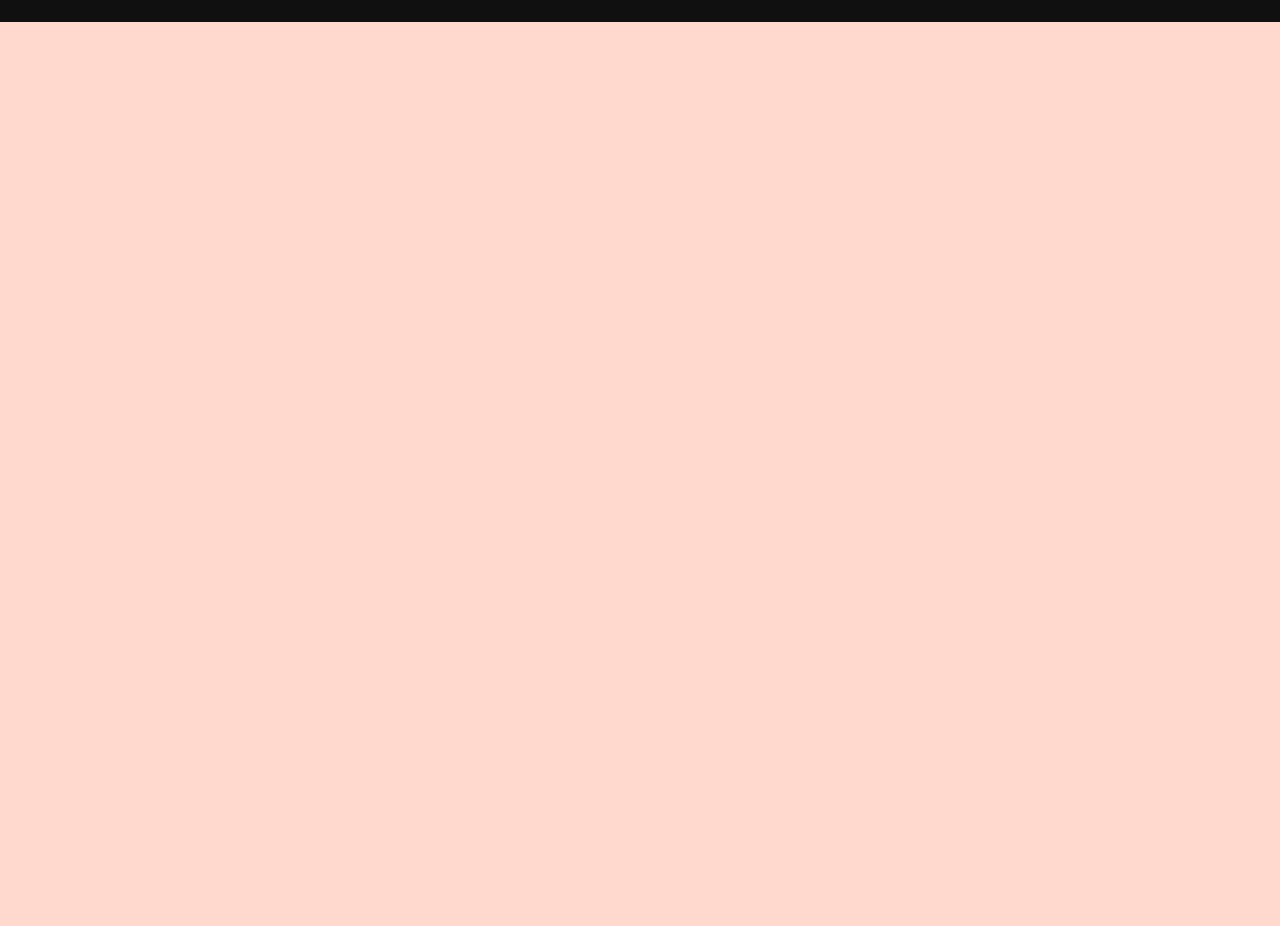
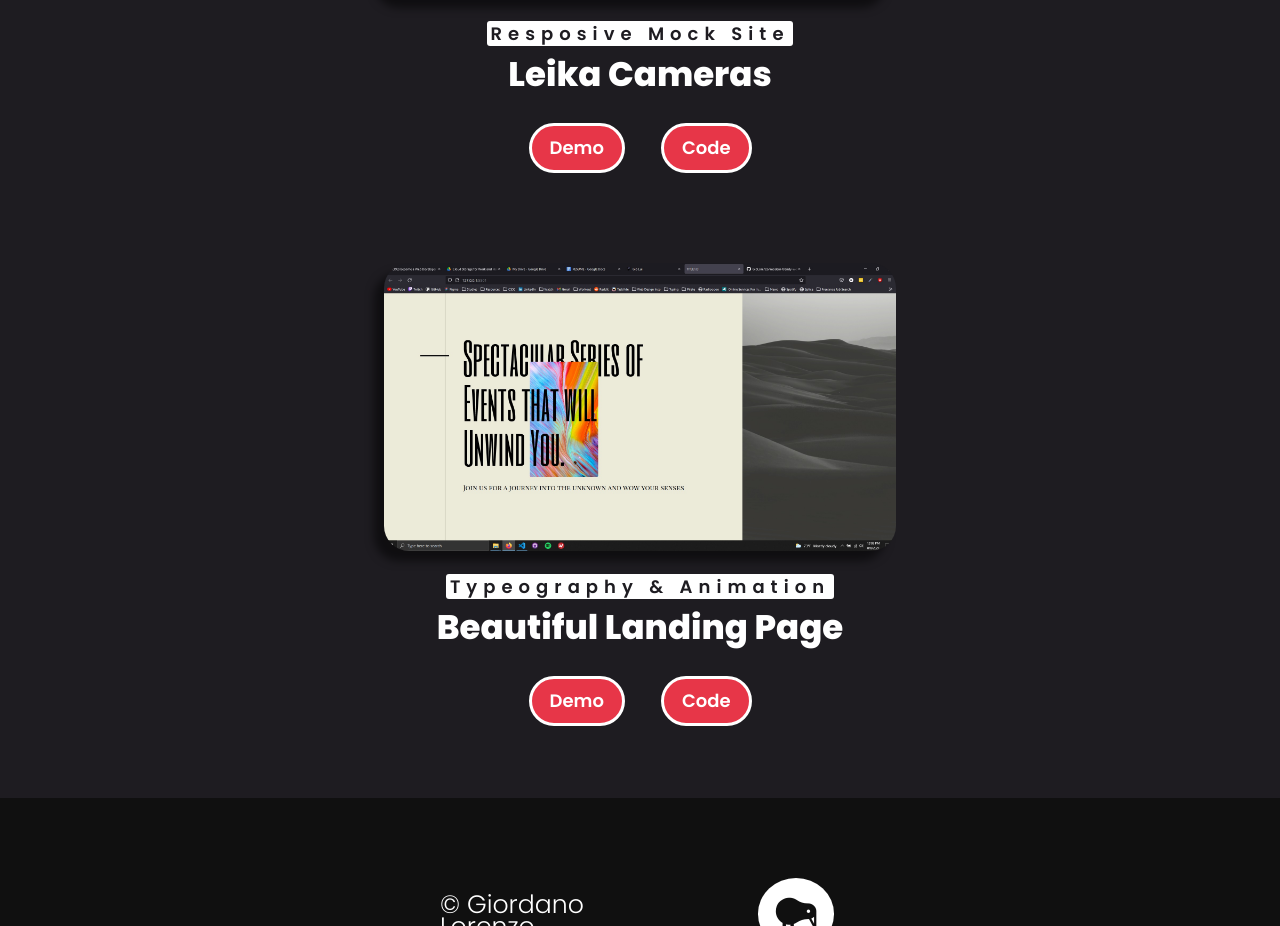
Before and after one commit to GioLorenzo/PORTFOLIO, a website: page index.html in a window 1280 px wide. Shown: the part 3104-4030 px from the top of the page. Before the commit the page ends 3126 px from the top, so only its background shows below. Drawn offline with nearby package versions, Linux system fonts and the light colour scheme; a script that the page names is missing.

Commit message:
added projects

```diff
--- a/index.html
+++ b/index.html
@@ -167,6 +167,44 @@
                 </div>
             </div>
         </div>
+        <div class="portfolio-container transition 3">
+            <img src="./assets/img/project4.jpg" alt="Project Four Screenshot">
+            <div class="portfolio-text">
+                <div class="inner">
+                    <p class="subtitle">Resposive Mock Site</p>
+                    <p class="featured-title">Leika Cameras</p>
+                    <p class="featured-desc">Lorem ipsum dolor sit amet consectetur adipisicing elit. Soluta natus
+                        optio, eaque modi doloribus quis maxime magnam sapiente itaque id!</p>
+                    <div class="button-container">
+                        <button class="project-one-demo">
+                            <a href="https://giolorenzo.github.io/responsive-camera-site/" target='_blank'>Demo</a>
+                        </button>
+                        <button class="project-one-code">
+                            <a href="https://github.com/GioLorenzo/responsive-camera-site" target="_blank">Code</a>
+                        </button>
+                    </div>
+                </div>
+            </div>
+        </div>
+        <div class="portfolio-container transition 3">
+            <img src="./assets/img/project5.jpg" alt="Project Five Screenshot">
+            <div class="portfolio-text">
+                <div class="inner">
+                    <p class="subtitle">Typeography & Animation</p>
+                    <p class="featured-title">Beautiful Landing Page</p>
+                    <p class="featured-desc">Lorem ipsum dolor sit amet consectetur adipisicing elit. Soluta natus
+                        optio, eaque modi doloribus quis maxime magnam sapiente itaque id!</p>
+                    <div class="button-container">
+                        <button class="project-one-demo">
+                            <a href="https://giolorenzo.github.io/modern-trendy-website/" target='_blank'>Demo</a>
+                        </button>
+                        <button class="project-one-code">
+                            <a href="https://github.com/GioLorenzo/modern-trendy-website" target="_blank">Code</a>
+                        </button>
+                    </div>
+                </div>
+            </div>
+        </div>
     </section>
 
 
```
Also changed, not shown: assets/img/project4.jpg (added), assets/img/project5.jpg (added).
